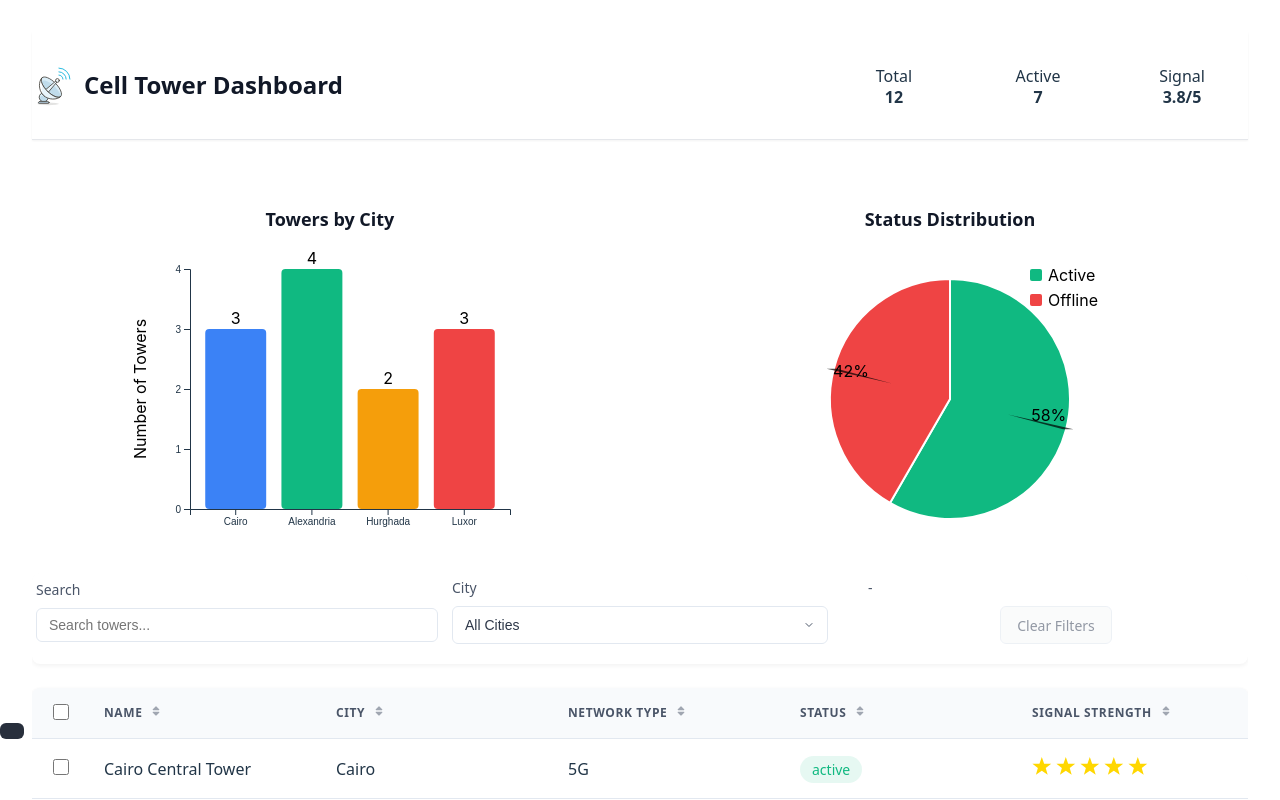
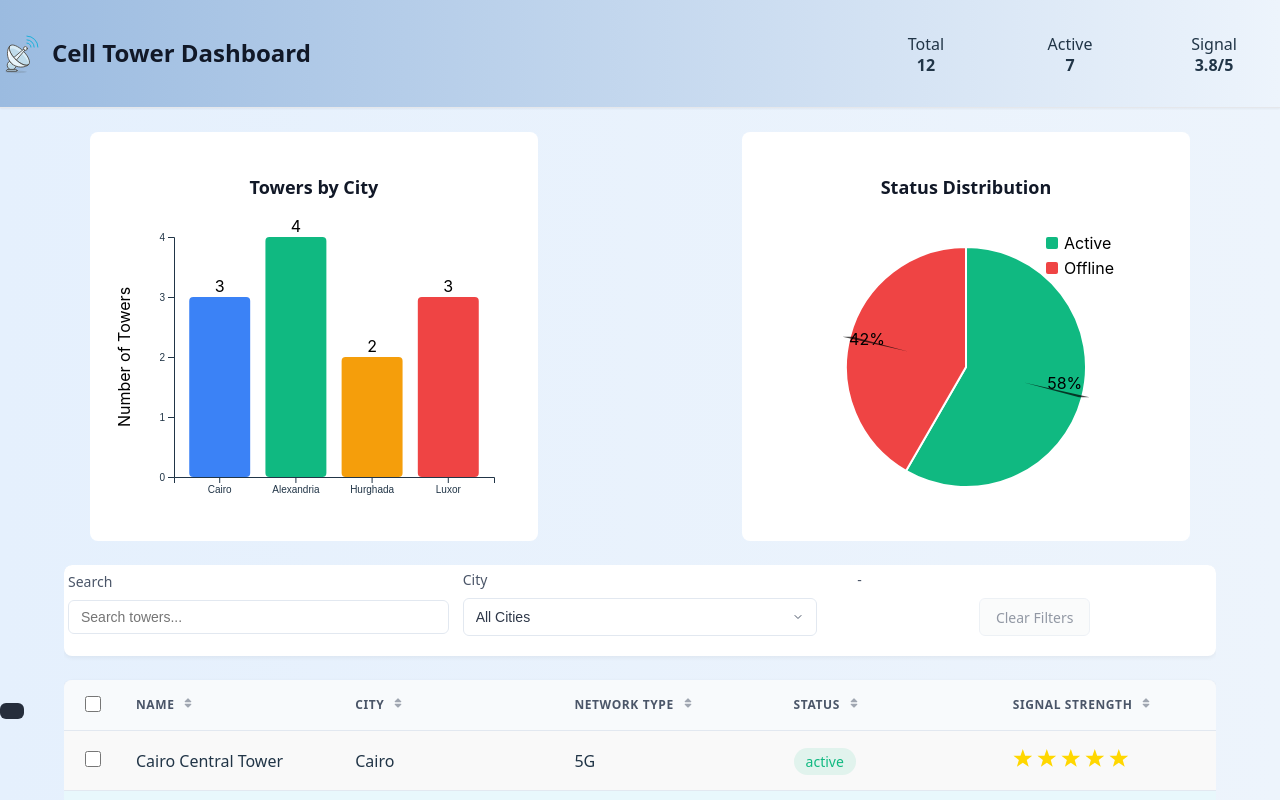
Before and after one commit to SaLim-Sayed/cell-tower-dashboard, a React (Vite) app: page / in a window 1280 px wide. Shown: the top 800 px of the page. Built offline with nearby package versions, Linux system fonts and the light colour scheme.

Commit message:
refactor: code v1

```diff
--- a/src/App.css
+++ b/src/App.css
@@ -1,22 +1,13 @@
 #root {
-  min-width: fit-content;
-   margin: 0 auto;
-  padding: 2rem;
-  text-align: center;
+  min-width: 100%;
+   text-align: center;
+  background: linear-gradient(90deg, #e5f0fd, #edf4fc);
+
 }
+.App {
+  margin: 0 auto;
+ }
 
-.logo {
-  height: 6em;
-  padding: 1.5em;
-  will-change: filter;
-  transition: filter 300ms;
-}
-.logo:hover {
-  filter: drop-shadow(0 0 2em #646cffaa);
-}
-.logo.react:hover {
-  filter: drop-shadow(0 0 2em #61dafbaa);
-}
 
 @keyframes logo-spin {
   from {
@@ -25,6 +16,10 @@
   to {
     transform: rotate(360deg);
   }
+}
+@media (max-width: 640px) {
+  #root {
+    min-width:100%;  }
 }
 
 @media (prefers-reduced-motion: no-preference) {
--- a/src/App.tsx
+++ b/src/App.tsx
@@ -4,9 +4,9 @@ import Dashboard from './components/Dashboard/Dashboard';
 function App() {
 
   return (
-    <>
+    <div className="App">
     <Dashboard />
-    </>
+    </div>
   )
 }
 
--- a/src/components/Dashboard/Dashboard.scss
+++ b/src/components/Dashboard/Dashboard.scss
@@ -8,6 +8,7 @@
   min-height: 100vh;
   width: 100%;
   flex: 1;
+  padding: 4;
 
   &--loading {
     @include flex-center;
@@ -41,11 +42,13 @@
 
   &__main {
     padding: map.get($spacing, 6) 0;
+    margin: 4;
   }
 
   &__content {
     display: flex;
     flex-direction: column;
+    margin: 4;
     gap: map.get($spacing, 8);
     @include respond-to(desktop) {
       flex-direction: column;
@@ -87,13 +90,17 @@
     @include card;
     padding: 0;
     flex: 1;
-    width: 100%;
+    width: 90%;
+    margin: 0 auto;
+    background-color: transparent;
+
     overflow: hidden;
   }
 
   &__charts-container {
     display: grid;
     gap: map.get($spacing, 6);
+    margin-bottom: map.get($spacing, 6);
     justify-content: center;
     align-items: center;
     justify-items: center;
--- a/src/components/Dashboard/Dashboard.tsx
+++ b/src/components/Dashboard/Dashboard.tsx
@@ -1,12 +1,12 @@
 /* eslint-disable @typescript-eslint/ban-ts-comment */
-import React, { memo, useState } from 'react';
+import React, { memo, useState, useMemo, useCallback } from 'react';
 import { FaSpinner } from 'react-icons/fa';
 import { useMediaQuery } from 'react-responsive';
 import StarRatings from 'react-star-ratings';
 import { useDashboardData } from '../../hooks/useDashboardData';
 import { useFilters } from '../../hooks/useFilters';
 import { dataService } from '../../services/dataService';
-import type { CellTower } from '../../types/dashboard';
+import type { CellTower, CityCount, FilterProps, StatusCount } from '../../types/dashboard';
 import BarChart from '../Charts/BarChart/BarChart';
 import PieChart from '../Charts/PieChart/PieChart';
 import SmFilters from '../common/SmFilters/SmFilters';
@@ -17,15 +17,24 @@ import Filters from '../Filters/Filters';
 import Header from '../Header/Header';
 import './Dashboard.scss';
 
+type SortConfig = {
+  key: keyof CellTower;
+  direction: "asc" | "desc";
+} | null;
+
 const Dashboard: React.FC = memo(() => {
   const isMobile = useMediaQuery({ query: '(max-width: 768px)' });
   const { dashboardData, loading, error, refetch } = useDashboardData();
   const { filters, filteredTowers, setSearchTerm, setSelectedCity, clearFilters } = useFilters(dashboardData.towers);
-  const cities = dataService.getUniqueCities(dashboardData.towers);
-  const summary = dataService.calculateSummaryMetrics(dashboardData.towers);
 
-  const [sortConfig, setSortConfig] = useState<{ key: keyof CellTower; direction: "asc" | "desc" } | null>(null);
-  const columns: Column<CellTower>[] = [
+  const [sortConfig, setSortConfig] = useState<SortConfig>(null);
+
+  // Memoized derived data
+  const cities = useMemo(() => dataService.getUniqueCities(dashboardData.towers), [dashboardData.towers]);
+  const summary = useMemo(() => dataService.calculateSummaryMetrics(dashboardData.towers), [dashboardData.towers]);
+
+  // Table columns configuration
+  const columns: Column<CellTower>[] = useMemo(() => [
     { header: 'Name', accessor: 'name', sortable: true, sortKey: 'name' },
     { header: 'City', accessor: 'city', sortable: true, sortKey: 'city' },
     { header: 'Network Type', accessor: 'networkType', sortable: true, sortKey: 'networkType' },
@@ -35,9 +44,7 @@ const Dashboard: React.FC = memo(() => {
       sortable: true,
       sortKey: 'status',
       render: (row: CellTower) => (
-        <span className={`dashboard__status dashboard__status--${row.status.toLowerCase()}`}>
-          {row.status}
-        </span>
+        <StatusBadge status={row.status} />
       ),
     },
     {
@@ -46,21 +53,15 @@ const Dashboard: React.FC = memo(() => {
       sortable: true,
       sortKey: 'signalStrength',
       render: (row: CellTower) => (
-        <StarRatings
-          rating={row.signalStrength}
-          starRatedColor="gold"
-          numberOfStars={5}
-          starDimension="20px"
-          starSpacing="2px"
-          name={`signal-${row.id}`}
-        />
+        <StarRating value={row.signalStrength} id={row.id} />
       ),
     },
-  ];
+  ], []);
 
-  // Apply sorting
-  const sortedData = React.useMemo(() => {
+  // Apply sorting to filtered data
+  const sortedData = useMemo(() => {
     if (!sortConfig) return [...filteredTowers];
+
     return [...filteredTowers].sort((a, b) => {
       const valA = a[sortConfig.key];
       const valB = b[sortConfig.key];
@@ -70,112 +71,74 @@ const Dashboard: React.FC = memo(() => {
     });
   }, [filteredTowers, sortConfig]);
 
+  // Event handlers
+  const handleRowClick = useCallback((row: CellTower) => {
+    console.log('Row clicked:', row);
+  }, []);
+
+  const handleSelectionChange = useCallback((selected: CellTower[]) => {
+    console.log('Selected rows:', selected);
+  }, []);
+
+  const handleFiltersChange = useMemo(() => ({
+    setSearchTerm,
+    setSelectedCity,
+    setSortConfig,
+  }), [setSearchTerm, setSelectedCity]);
+
   if (loading) {
-    return (
-      <div className="dashboard dashboard__loading">
-        <FaSpinner style={{ fontSize: '2rem', color: 'blue' }} />
-      </div>
-    );
+    return <LoadingSpinner />;
   }
 
   if (error) {
+    return <ErrorState error={error} onRetry={refetch} />;
+  }
+
   return (
-      <div className="dashboard dashboard--error">
-        <div className="container">
-          <div className="error-state">
-            <h2>Unable to load dashboard</h2>
-            <p>{error}</p>
-            <button
-              className="button button--primary"
-              onClick={refetch}
-              aria-label="Retry loading dashboard data"
-            >
-              Try Again
-            </button>
-          </div>
-        </div>
-      </div>
-    );
-  }
-  return (
-    <ErrorBoundary>
-      <div className="dashboard">
-        <Header
+    <ErrorBoundary> <Header
           totalTowers={summary.totalTowers}
           activeTowers={summary.activeTowers}
           avgSignal={summary.averageSignal.toFixed(1)}
         />
+      <div className="dashboard">
+
 
         <main className="dashboard__main">
           <div className="container">
-            <div className="dashboard__charts-container">
-              <div className="dashboard__chart">
-                <h3 className="dashboard__chart-title">Towers by City</h3>
-                <BarChart
-                  data={dashboardData.chartData.towersByCity}
-                  testId="towers-by-city-chart"
+            <ChartsSection
+              towersByCity={dashboardData.chartData.towersByCity}
+              statusDistribution={dashboardData.chartData.statusDistribution}
             />
-              </div>
-
-              <div className="dashboard__chart">
-                <h3 className="dashboard__chart-title">Status Distribution</h3>
-                <PieChart
-                  data={dashboardData.chartData.statusDistribution}
-                  testId="status-distribution-chart"
-                />
-              </div>
-            </div>
 
             <div className="dashboard__content">
               <div className="dashboard__data-section">
                 <div className="dashboard__table-container">
-
                   {isMobile ? (
-                    <>
-                      <SmFilters
+                    <MobileView
                       data={sortedData}
-                        filters={filters}
+                      filters={filters as unknown as FilterProps}
                       cities={cities}
                       sortConfig={sortConfig}
-                        onFiltersChange={{
-                          setSearchTerm,
-                          setSelectedCity,
-                          setSortConfig
-                        }}
+                      // @ts-ignore
+                      onFiltersChange={handleFiltersChange}
                       onClearFilters={clearFilters}
-                        onRowClick={(row) => console.log('Row clicked:', row)}
-                        pageSize={10}
+                      onRowClick={handleRowClick}
                     />
-                      <DataCards data={sortedData} onRowClick={(row) => console.log('Row clicked:', row)} />
-                    </>
                   ) : (
-                    <>
-                      <Filters
-                        filters={filters}
+                    <DesktopView
+                      filters={filters as unknown as FilterProps}
                       cities={cities}
+                      data={filteredTowers}
+                      columns={columns}
                       // @ts-ignore
-                        onFiltersChange={{
-                          setSearchTerm,
-                          setSelectedCity
-                        }}
+                      onFiltersChange={{ setSearchTerm, setSelectedCity }}
                       onClearFilters={clearFilters}
-                        testId="dashboard-filters"
-                      />
-                      <DataTable
-                        columns={columns}
-                        data={filteredTowers}
-                        keyField="id"
-                        pageSize={10}
-                        selectable
-                        onRowClick={(row) => console.log('Row clicked:', row)}
-                        onSelectionChange={(selected) => console.log('Selected rows:', selected)}
+                      onRowClick={handleRowClick}
+                      onSelectionChange={handleSelectionChange}
                       loading={loading}
                     />
-                    </>
                   )}
                 </div>
-
-
               </div>
             </div>
           </div>
@@ -185,4 +148,121 @@ const Dashboard: React.FC = memo(() => {
   );
 });
 
+// Sub-components for better organization
+const StatusBadge: React.FC<{ status: string }> = ({ status }) => (
+  <span className={`dashboard__status dashboard__status--${status.toLowerCase()}`}>
+    {status}
+  </span>
+);
+
+const StarRating: React.FC<{ value: number; id: string | number }> = ({ value, id }) => (
+  <StarRatings
+    rating={value}
+    starRatedColor="gold"
+    numberOfStars={5}
+    starDimension="20px"
+    starSpacing="2px"
+    name={`signal-${id}`}
+  />
+);
+
+const LoadingSpinner: React.FC = () => (
+  <div className="dashboard dashboard__loading">
+    <FaSpinner style={{ fontSize: '2rem', color: 'blue' }} />
+  </div>
+);
+
+const ErrorState: React.FC<{ error: string; onRetry: () => void }> = ({ error, onRetry }) => (
+  <div className="dashboard dashboard--error">
+    <div className="container">
+      <div className="error-state">
+        <h2>Unable to load dashboard</h2>
+        <p>{error}</p>
+        <button
+          className="button button--primary"
+          onClick={onRetry}
+          aria-label="Retry loading dashboard data"
+        >
+          Try Again
+        </button>
+      </div>
+    </div>
+  </div>
+);
+
+const ChartsSection: React.FC<{
+  towersByCity: CityCount[];
+  statusDistribution: StatusCount[];
+}> = ({ towersByCity, statusDistribution }) => (
+  <div className="dashboard__charts-container">
+    <div className="dashboard__chart">
+      <h3 className="dashboard__chart-title">Towers by City</h3>
+      <BarChart data={towersByCity} testId="towers-by-city-chart" />
+    </div>
+
+    <div className="dashboard__chart">
+      <h3 className="dashboard__chart-title">Status Distribution</h3>
+      <PieChart data={statusDistribution} testId="status-distribution-chart" />
+    </div>
+  </div>
+);
+
+const MobileView: React.FC<{
+  data: CellTower[];
+  filters: FilterProps;
+  cities: string[];
+  sortConfig: SortConfig;
+  onFiltersChange: (filters: FilterProps) => void;
+  onClearFilters: () => void;
+  onRowClick: (row: CellTower) => void;
+}> = ({ data, filters, cities, sortConfig, onFiltersChange, onClearFilters, onRowClick }) => (
+  <>
+    <SmFilters
+      data={data}
+      filters={filters as unknown as  FilterProps["filters"]}
+      cities={cities}
+      sortConfig={sortConfig}
+      // @ts-ignore
+      onFiltersChange={onFiltersChange}
+      onClearFilters={onClearFilters}
+      onRowClick={onRowClick}
+      pageSize={10}
+    />
+    <DataCards data={data} onRowClick={onRowClick} />
+  </>
+);
+
+const DesktopView: React.FC<{
+  filters: FilterProps;
+  cities: string[];
+  data: CellTower[];
+  columns: Column<CellTower>[];
+  onFiltersChange: (filters: FilterProps) => void;
+  onClearFilters: () => void;
+  onRowClick: (row: CellTower) => void;
+  onSelectionChange: (selected: CellTower[]) => void;
+  loading: boolean;
+}> = ({ filters, cities, data, columns, onFiltersChange, onClearFilters, onRowClick, onSelectionChange, loading }) => (
+  <>
+    <Filters
+      filters={filters as unknown as FilterProps["filters"]}
+      cities={cities}
+      // @ts-ignore
+      onFiltersChange={onFiltersChange}
+      onClearFilters={onClearFilters}
+      testId="dashboard-filters"
+    />
+    <DataTable
+      columns={columns}
+      data={data}
+      keyField="id"
+      pageSize={10}
+      selectable
+      onRowClick={onRowClick}
+      onSelectionChange={onSelectionChange}
+      loading={loading}
+    />
+  </>
+);
+
 export default Dashboard;
--- a/src/components/DataTable/DataTable.scss
+++ b/src/components/DataTable/DataTable.scss
@@ -8,6 +8,9 @@
   flex-direction: column;
   min-height: 200px;
 
+  &:nth-child(even) {
+    background-color: #f9f9f9;
+  }
   // Table container with horizontal scroll for smaller screens
   .table-container {
     overflow-x: auto;
@@ -94,6 +97,9 @@
       background-color: #f8fafc;
     }
 
+    &:nth-child(even) {
+      background-color: #e8f8fc;
+    }
     &.clickable {
       cursor: pointer;
 
--- a/src/components/Header/Header.scss
+++ b/src/components/Header/Header.scss
@@ -4,7 +4,7 @@
 @import '../../styles/mixins';
 
 .header {
-  background-color: map.get($colors, surface);
+  background: linear-gradient(90deg, #9bbbe0, #edf4fc); // Blue gradient
   border-bottom: 1px solid map.get($colors, border);
   box-shadow: map.get($shadows, sm);
   position: sticky;
@@ -17,6 +17,7 @@
     @include flex-between;
     padding: map.get($spacing, 4) 0;
     align-items: center;
+    margin: 0 ;
     width: 100%;
 
     flex-wrap: wrap;
```
Lines whose indentation alone changed are shown as unchanged.
